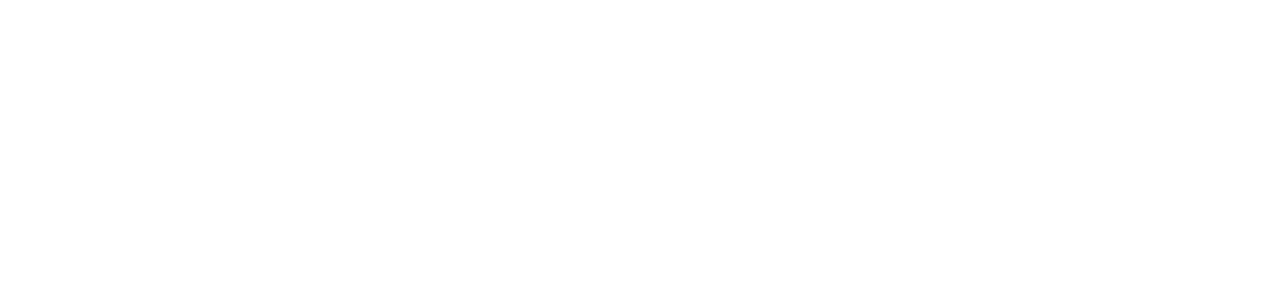
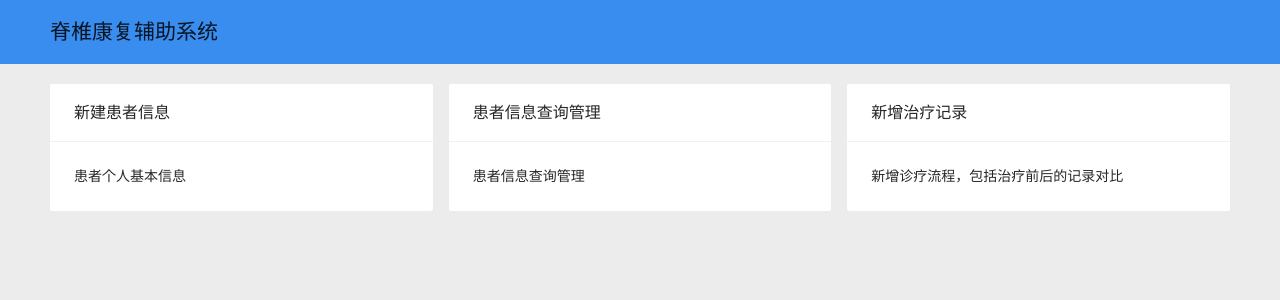
Before and after one commit to mandyshen97/management-system, a React (Create React App) app: page /home in a window 1280 px wide. Shown: the top 300 px of the page. Built offline with nearby package versions, Linux system fonts and the light colour scheme.

Commit message:
增加主页导航

```diff
--- a/package.json
+++ b/package.json
@@ -5,6 +5,7 @@
   "dependencies": {
     "antd": "^4.5.2",
     "babel-plugin-import": "^1.12.2",
+    "craco-less": "^1.17.0",
     "customize-cra": "^0.8.0",
     "echarts": "^4.4.0",
     "echarts-for-react": "^2.0.15-beta.1",
--- a/src/App.css
+++ /dev/null
@@ -1,4 +0,0 @@
-
-.App {
-  text-align: center;
-}
--- a/src/App.js
+++ b/src/App.js
@@ -3,7 +3,10 @@
 import Admin from "./pages/admin/admin";
 import Register from "./pages/register/Register";
 import Login from "./pages/login/Login";
+import Home from "./pages/home/Home"
 import Print from "./pages/print/Print";
+
+import './App.less';
 
 /**
  * 应用根组件
@@ -20,6 +23,7 @@
           <Route path="/login" component={Login}></Route>
           <Route path="/register" component={Register}></Route>
           <Route path="/admin" component={Admin}></Route>
+          <Route path="/home" component={Home}></Route>
           <Route path="/print/:id" component={Print}></Route>
           <Route exact path="/">
             <Redirect to="/login" />
--- /dev/null
+++ b/src/App.less
@@ -0,0 +1,5 @@
+
+ @import '~antd/dist/antd.less';
+// .App {
+//   text-align: center;
+// }
--- /dev/null
+++ b/src/pages/home/Home.jsx
@@ -0,0 +1,59 @@
+import React, { Component } from "react";
+import { Layout, Menu, Breadcrumb, Card, Col, Row } from "antd";
+import { Switch, Redirect, Route } from "react-router-dom";
+
+import "./home.less";
+
+const { Header, Content, Footer } = Layout;
+class Home extends Component {
+  constructor(props) {
+    super(props);
+    this.state = {
+      collapsed: false,
+    };
+  }
+
+  render() {
+    return (
+      <Layout>
+        <Header
+          style={{
+            position: "fixed",
+            zIndex: 1,
+            width: "100%",
+            background: "rgb(57,141,238)",
+          }}
+        >
+          <h1>脊椎康复辅助系统</h1>
+        </Header>
+        <Content
+          className="site-layout"
+          style={{ padding: "20px 50px",height:'100vh', marginTop: 64, background:'rgb(236,236,236)' }}
+        >
+          <Row gutter={16}>
+            <Col span={8}>
+              <Card title="新建患者信息" bordered={false}>
+                患者个人基本信息
+              </Card>
+            </Col>
+            <Col span={8}>
+              <Card title="患者信息查询管理" bordered={false}>
+              患者信息查询管理
+              </Card>
+            </Col>
+            <Col span={8}>
+              <Card title="新增治疗记录" bordered={false}>
+                新增诊疗流程，包括治疗前后的记录对比
+              </Card>
+            </Col>
+          </Row>
+        </Content>
+        <Footer style={{ textAlign: "center" }}>
+          Ant Design ©2018 Created by Ant UED
+        </Footer>
+      </Layout>
+    );
+  }
+}
+
+export default Home;
```
Also changed, not shown: src/pages/home/home.less (added), 1 other file (tests, documents, lock files or other folders).
